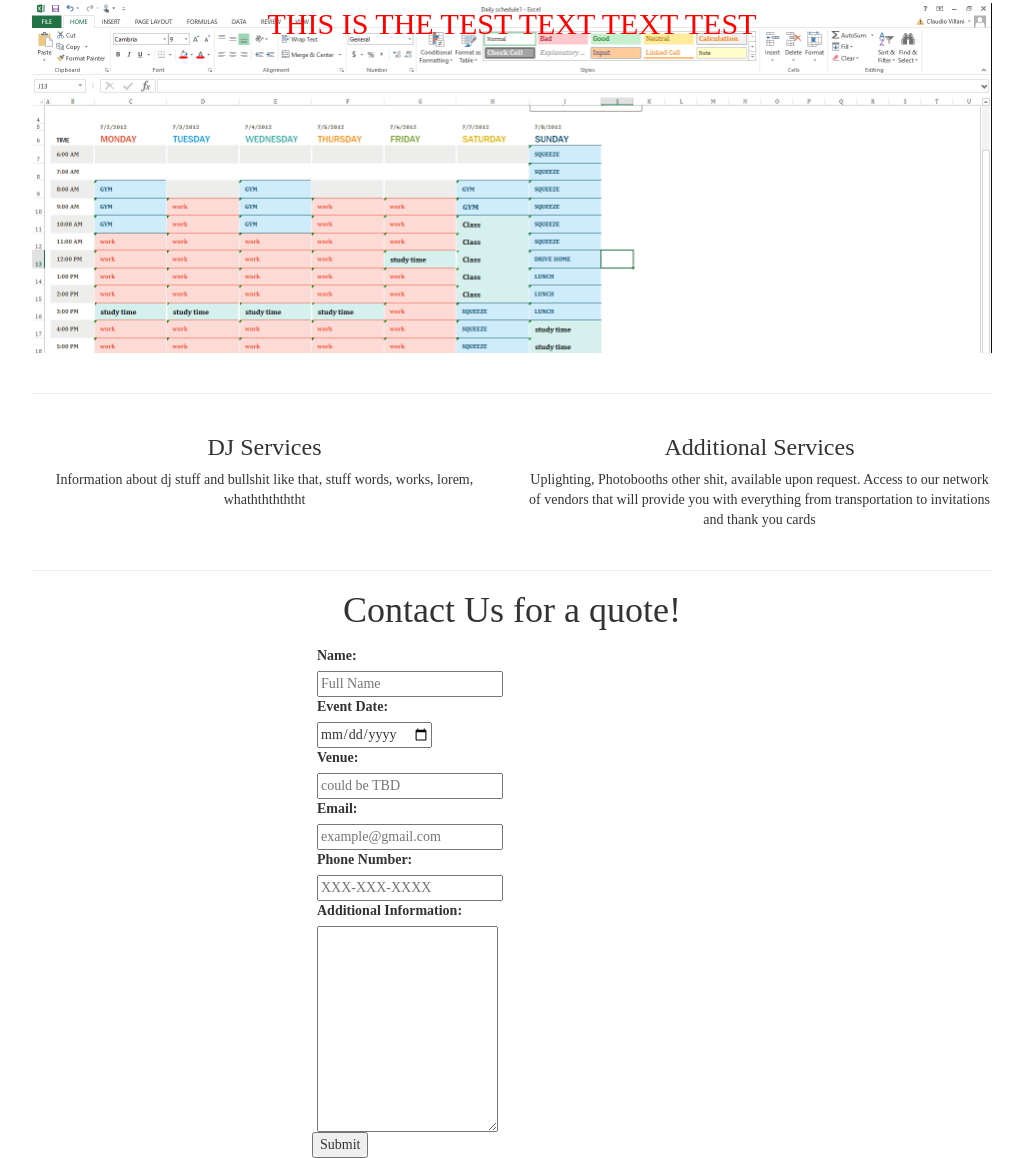
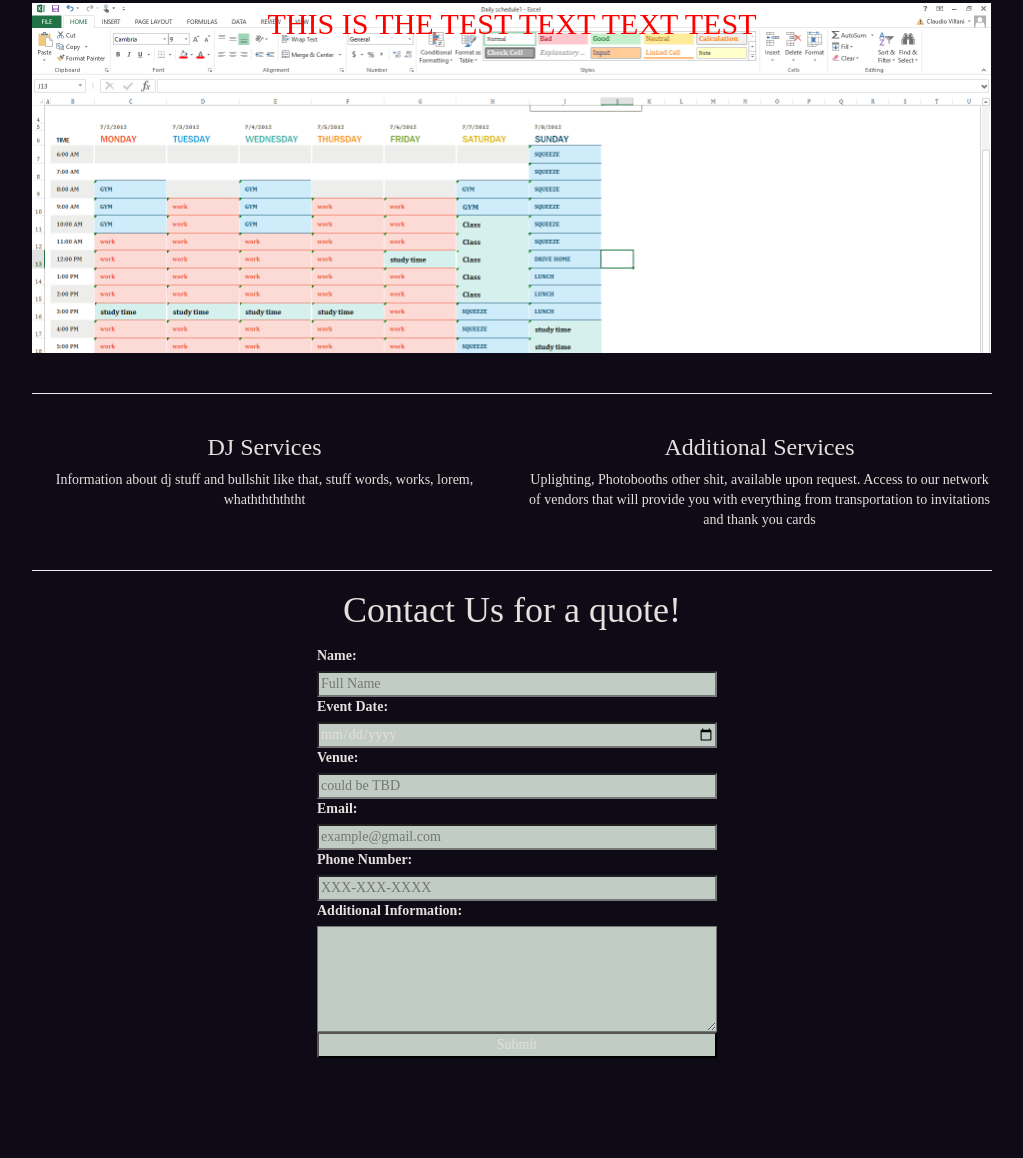
Before and after one commit to iamDio/Studio32, a website: page views/index.html in a window 1280 px wide. Shown: the part 69-1227 px from the top of the page, without its empty margins (128-1151 px from the left). After the commit the page ends 1127 px from the top, so only its background shows below. Drawn offline with nearby package versions, Linux system fonts and the light colour scheme.

Commit message:
worked on styling some more

```diff
--- a/views/assets/css/style.css
+++ b/views/assets/css/style.css
@@ -8,12 +8,21 @@
 }
 
 body{
+	background-color: #0e0b16;
+	color:#E7DFDD ;
+	font-family:Quicksand;
+	width: 960px;
+	margin: 0 auto;
+}
 
+#submit{
+	color: #4717f6;
 }
+
 main{
 	width: 960px;
 	max-width: 100%;
-	font-family:Quicksand;
+
 }
 .slider{
 	overflow: hidden;
@@ -140,4 +149,7 @@ ol {
 	display: inline-block;
 	float: left;
 	clear: left;
+	width: 400px;
+	background-color:#C1CDC4;
+	color:#E7DFDD ;
 }
--- a/views/index.html
+++ b/views/index.html
@@ -74,15 +74,8 @@
                        <input type="checkbox"> Remember me
                        </label>
                          </div>
-
-
-
                        <button type="submit" class="btn btn-info btn-xs">Sign in</button>
                        <button type="button" class="btn btn-default btn-xs" data-dismiss="modal">Cancel</button>
-
-
-
-
                     </form>
             </div>
 <!--
@@ -166,11 +159,12 @@
 	                    <br>
 	                    <ol>
 	                        <label for="message">Additional Information:</label>
-	                        <textarea type="text" name="message" id="message" rows="10"></textarea>
+	                        <textarea type="text" name="message" id="message" rows="5"></textarea>
 	                    </ol>
 
-	                    <br>
-	                    <input id="submit" type="submit" name="Submit">
+	                    <ol>
+	                    	<input id="submit" type="submit" name="Submit">
+	                    </ol>
 	                </ul>
     		    </form>
 		</div>
```
